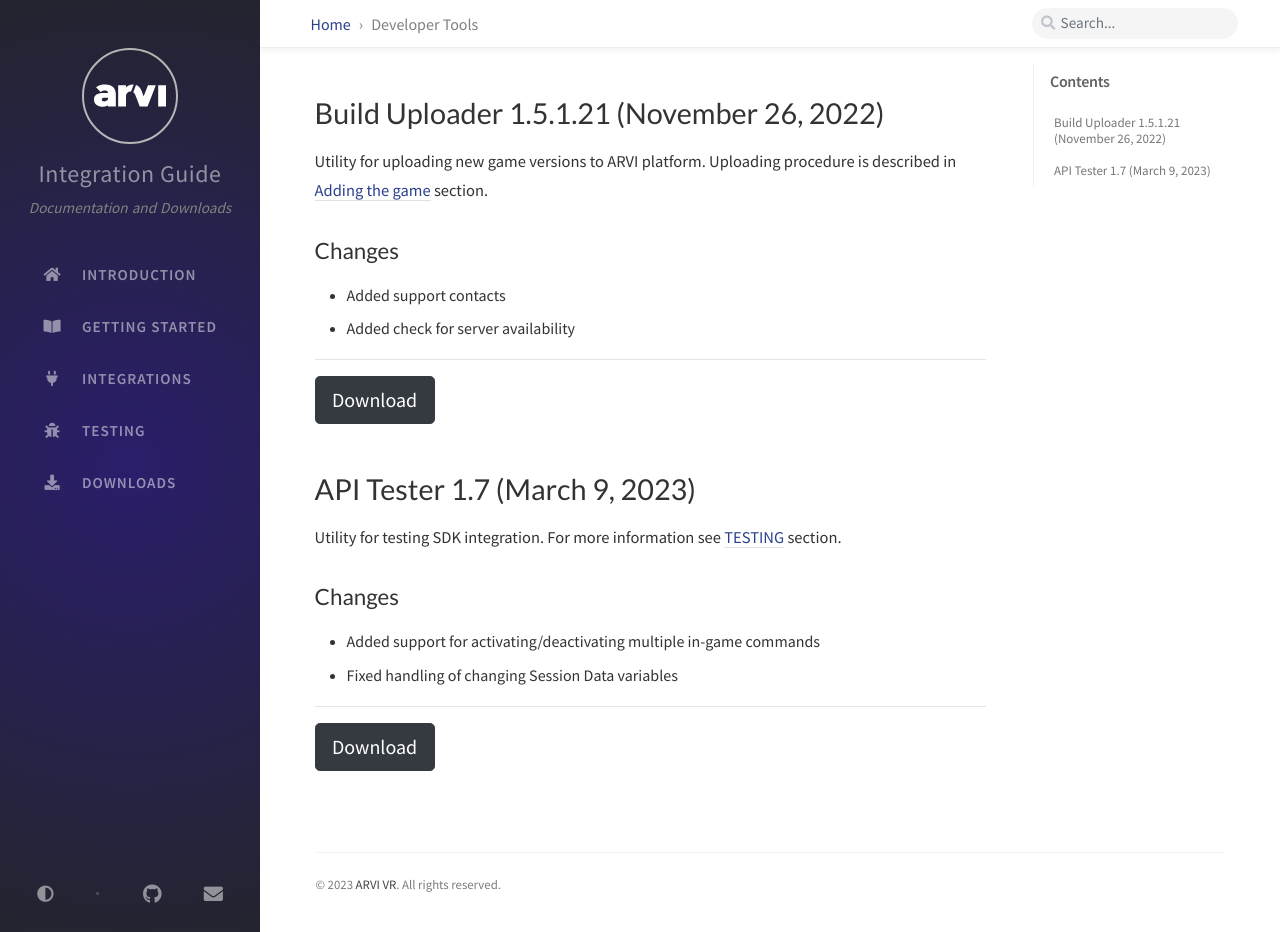
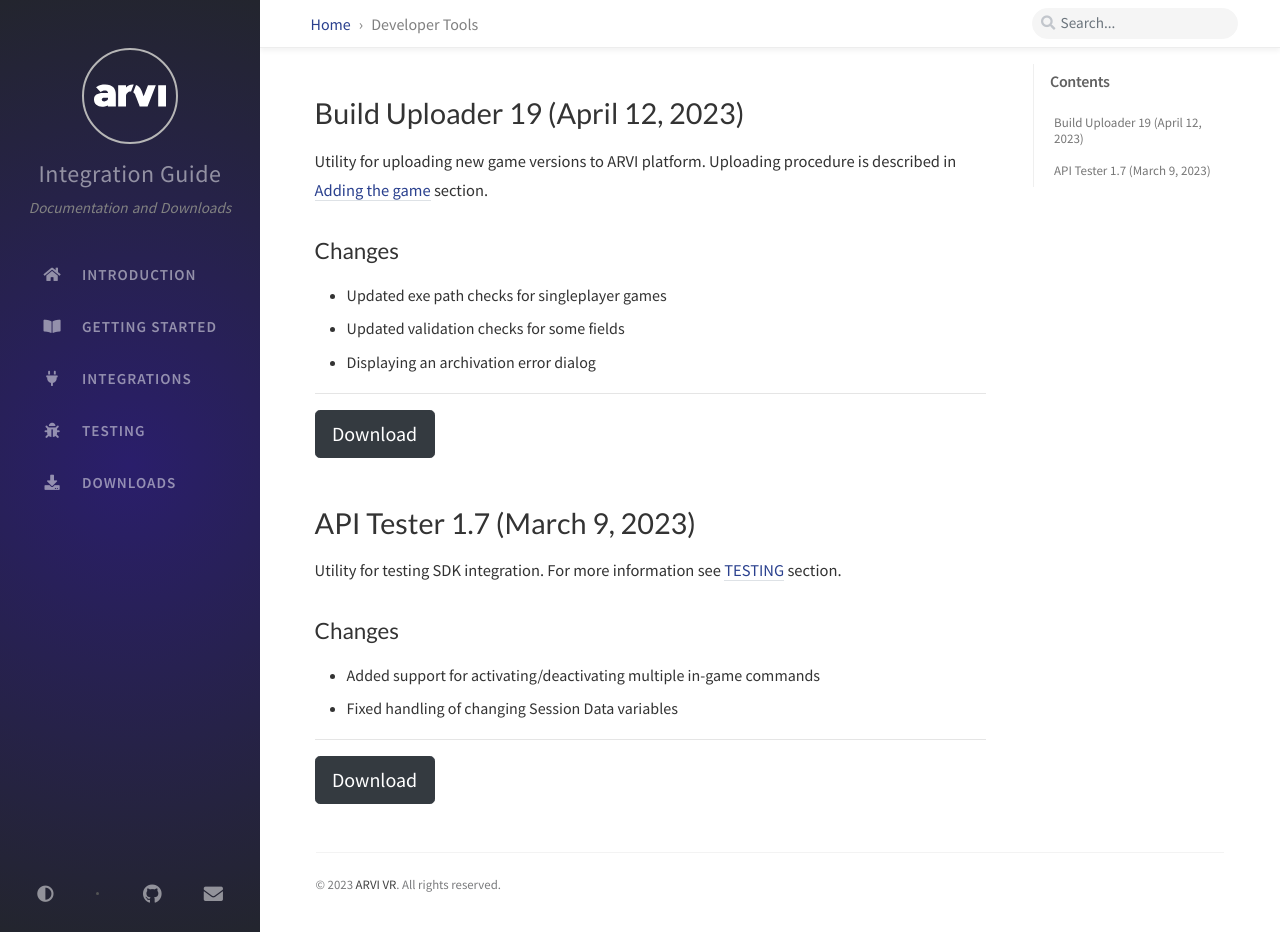
Before and after one commit to arvi-vr/integration-guide, a Jekyll site: the page built from _tabs/downloads-dev-tools.md, in a window 1280 px wide and 932 px high. Built offline with Jekyll 4.4.1, drawn with Linux system fonts in a browser that asks for light colours; comment, search, counter and statistics services are not loaded.

Commit message:
Build Uploader 19

```diff
--- a/_tabs/downloads-dev-tools.md
+++ b/_tabs/downloads-dev-tools.md
@@ -4,16 +4,17 @@
 menu: child
 ---
 
-# Build Uploader 1.5.1.21 (November 26, 2022)
+# Build Uploader 19 (April 12, 2023)
 
 Utility for uploading new game versions to ARVI platform. Uploading procedure is described in [Adding the game]({{ '/tabs/getting-started-adding-the-game/#creating-a-new-game-version-and-uploading-files' | relative_url }}) section.
 
 ## Changes
-- Added support contacts
-- Added check for server availability
+- Updated exe path checks for singleplayer games
+- Updated validation checks for some fields
+- Displaying an archivation error dialog
 
 <hr>
-<button onclick="window.open('https://storage-us-east-1.arvilab.com/storage/applications/3/4b3e2797-34c6-45a7-84a7-11dc0e4f6bc4/versions/681f2bd6-d384-4e1d-a280-692227e81bd5/files/Build%20Uploader%20Setup.exe')" type="button" class="btn btn-dark btn-lg">Download</button>
+<button onclick="window.open('https://storage-eu-east-1.arvilab.com/storage/applications/3/4b3e2797-34c6-45a7-84a7-11dc0e4f6bc4/versions/46faa187-d2c2-4a33-8cb4-3f41f0be92bb/files/Build%20Uploader%20Setup.exe')" type="button" class="btn btn-dark btn-lg">Download</button>
 
 # API Tester 1.7 (March 9, 2023)
 
```
